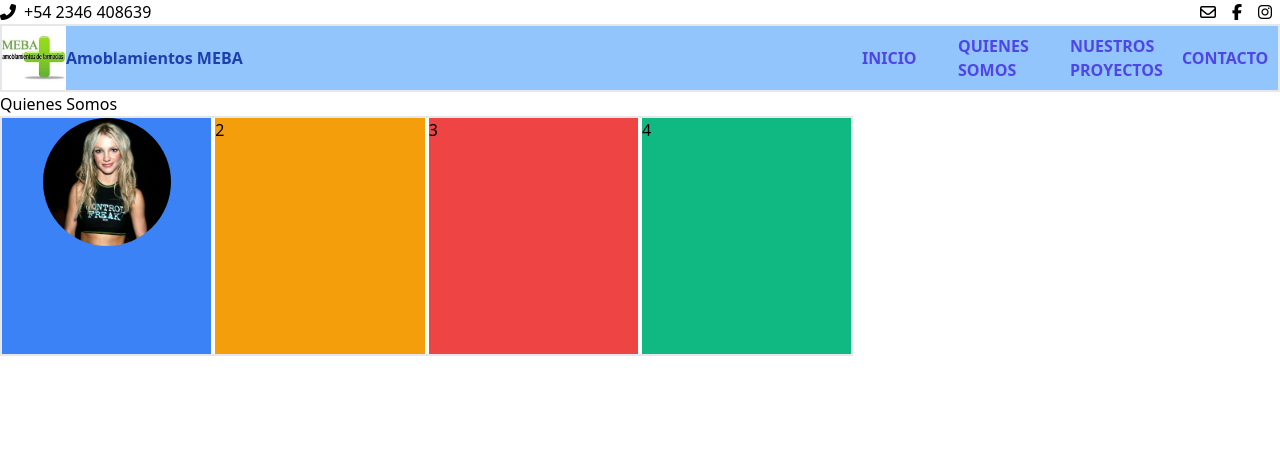
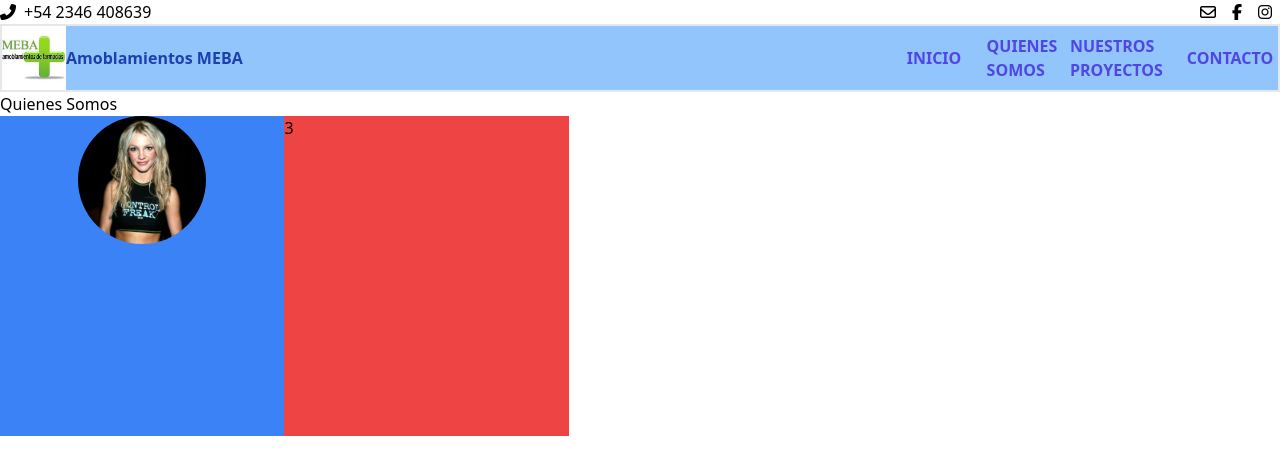
Before and after one commit to belennG/meba-amoblamientos, a Vue app: page /quienes-somos in a window 1280 px wide. Shown: the top 474 px of the page. Built offline with nearby package versions, Linux system fonts and the light colour scheme.

Commit message:
Style convenios component

```diff
--- /dev/null
+++ b/src/components/Convenios.vue
@@ -0,0 +1,56 @@
+<template>
+  <div>
+    <router-link :to="{ name: 'Contacto' }" class=" md:text-base block"
+      ><h1 class="font-semibold text-2xl text-center">
+        Consulte por convenios en su provincia
+      </h1></router-link
+    >
+    <div id="convenios" class="flex router-link-container h-screen inset-x-4">
+      <div
+        class="border-2 w-72 h-80 mx-2 my-2 py-4 bg-yellow-200 rounded-lg"
+        v-for="(convenio, index) in convenios"
+        :key="index"
+      >
+        <h1 class="flex items-center justify-center">
+          {{ convenio.name }}
+        </h1>
+        <div class="flex items-center justify-center h-72">
+          <img
+            :src="convenio.image"
+            :alt="convenio.name"
+            class="w-52 h-52 rounded-3xl"
+          />
+        </div>
+      </div>
+    </div>
+  </div>
+</template>
+
+<script lang="ts">
+import Vue from "vue";
+import colegioBsAs from "@/assets/colegioBsAs.png";
+import colegioCordoba from "@/assets/colegioCordoba.png";
+import colegioMisiones from "@/assets/colegioMisiones.jpeg";
+import colegioSanLuis from "@/assets/colegioSanLuis.png";
+
+export default Vue.extend({
+  data() {
+    return {
+      convenios: [
+        { name: "Provincia de Misiones", image: colegioMisiones },
+        { name: "Provincia de Buenos Aires", image: colegioBsAs },
+        { name: "Provncia de San Luis", image: colegioSanLuis },
+        { name: "Provincia de Córdoba", image: colegioCordoba },
+      ],
+    };
+  },
+});
+</script>
+
+<style scoped>
+.router-link-container {
+  display: flex;
+  justify-content: center;
+  align-items: center;
+}
+</style>
--- a/src/components/NavBar.vue
+++ b/src/components/NavBar.vue
@@ -10,11 +10,11 @@
         <h1 class="text-blue-800 font-bold">Amoblamientos MEBA</h1>
       </router-link>
       <div
-        class="flex justify-end items-center space-x-4 text-blue-800 font-bold"
+        class="flex justify-end items-center space-x-4 text-blue-800 font-bold "
         id="navbar-links"
       >
         <div
-          class="w-20 h-16 pt-5 hover:bg-indigo-600 hover:text-white text-indigo-600"
+          class="w-20 h-16 hover:bg-indigo-600 hover:text-white text-indigo-600 router-link-container"
         >
           <router-link
             :to="{ name: 'Inicio' }"
@@ -23,16 +23,16 @@
           >
         </div>
         <div
-          class="w-24 h-16 hover:bg-indigo-600 hover:text-white text-indigo-600 flex items-center"
+          class="w-16 h-16 hover:bg-indigo-600 hover:text-white text-indigo-600 flex router-link-container"
         >
           <router-link
             :to="{ name: 'QuienesSomos' }"
-            class="font-semibold text-sm md:text-base mx"
+            class="font-semibold text-sm md:text-base"
             >QUIENES SOMOS</router-link
           >
         </div>
         <div
-          class="w-24 h-16 pt-2 hover:bg-indigo-600 hover:text-white text-indigo-600"
+          class="w-24 h-16 hover:bg-indigo-600 hover:text-white text-indigo-600 router-link-container"
         >
           <router-link
             :to="{ name: 'NuestrosProyectos' }"
@@ -41,7 +41,7 @@
           >
         </div>
         <div
-          class="w-24 h-16 pt-5 hover:bg-indigo-600 hover:text-white text-indigo-600"
+          class="w-24 h-16 hover:bg-indigo-600 hover:text-white text-indigo-600 router-link-container"
         >
           <router-link
             :to="{ name: 'Contacto' }"
@@ -66,12 +66,13 @@
         <i class="fas fa-times fa-2x top-10 right-4 absolute"></i>
       </button>
       <div
-        class="mobile-navbar w-40 z-40 relative bg-yellow-400 top-0 right-1"
+        class="mobile-navbar w-40 z-40 absolute bg-yellow-400 top-0 right-1 px-1 py-1"
+        style="margin-top:90px"
         v-if="mobileNavOpen"
       >
         <router-link
           :to="{ name: 'Inicio' }"
-          class="text-indigo-600 font-semibold block"
+          class="text-indigo-600 font-semibold block hover:bg-yellow-50"
           >INICIO</router-link
         >
         <router-link
@@ -120,4 +121,10 @@ export default Vue.extend({
     font-size: 0.875rem;
   }
 }
+
+.router-link-container {
+  display: flex;
+  justify-content: center;
+  align-items: center;
+}
 </style>
--- a/src/components/Testimonials.vue
+++ b/src/components/Testimonials.vue
@@ -1,17 +1,24 @@
 <template>
   <div class="mx-auto">
-    <div class="testimonials grid grid-cols-4 gap-1 border-2 w-8/12 h-60">
+    <div class="testimonials grid grid-cols-3  w-8/12 h-80 z-10">
       <div
-        class="bg-blue-500"
+        class="bg-blue-500 z-10"
         @mouseover="hover = true"
         @mouseleave="hover = false"
       >
         <img :src="Britney" alt="" class="w-32 h-32 rounded-full mx-auto" />
+      </div>
+      <div
+        class="container-extended h-60 w-8/12 overflow-hidden z-40"
+        v-if="hover"
+      >
+        <img :src="Britney" alt="" class="w-32 h-32 rounded-full mx-auto" />
         <span v-if="hover" class="w-8/12">Really cool furniture!</span>
       </div>
-      <div class="bg-yellow-500">2</div>
+
+      <!-- v-for iterando sobre el blueprint de coso basico y q se expande -->
+      <div class="bg-yellow-500" v-if="hover">2</div>
       <div class="bg-red-500">3</div>
-      <div class="bg-green-500">4</div>
     </div>
   </div>
 </template>
--- a/src/views/Inicio.vue
+++ b/src/views/Inicio.vue
@@ -6,19 +6,21 @@
       id="render"
       class="h-screen w-screen bg-yellow-400 px-10 py-10 grid grid-cols-2"
     >
-      <h1 class="text-4xl">
+      <h1 class="text-4xl mx-2">
         Querés ver como quedará tu farmacia antes de tenerla? Render incluido en
         todos los presupuestos
       </h1>
       <div class="render-fotos">
-        <img :src="Render1" alt="" class="w-100 h-80 mb-2" />
-        <img :src="Render2" alt="" class="w-100 h-80" />
+        <img :src="Render1" alt="" class="w-100 h-80 mb-2 ml-2 grow" />
+        <img :src="Render2" alt="" class="w-100 h-80 ml-2 grow" />
       </div>
     </div>
     <div id="testimonials" class="h-screen w-screen bg-green-400">
       <Testimonials />
     </div>
-    <div id="convenios" class="h-screen w-screen bg-pink-400"></div>
+    <div class="h-screen w-screen bg-pink-400 px-8 py-8">
+      <Convenios />
+    </div>
   </div>
 </template>
 
@@ -28,6 +30,7 @@ import Slider from "@/components/Slider.vue";
 import Testimonials from "@/components/Testimonials.vue";
 import Render1 from "@/assets/render/Render1.jpeg";
 import Render2 from "@/assets/render/Render2.jpeg";
+import Convenios from "@/components/Convenios.vue";
 
 export default Vue.extend({
   data() {
@@ -39,8 +42,17 @@ export default Vue.extend({
   components: {
     Slider,
     Testimonials,
+    Convenios,
   },
 });
 </script>
 
-<style scoped></style>
+<style scoped>
+.grow {
+  transition: all 0.2s ease-in-out;
+}
+
+.grow:hover {
+  transform: scale(1.2);
+}
+</style>
```
